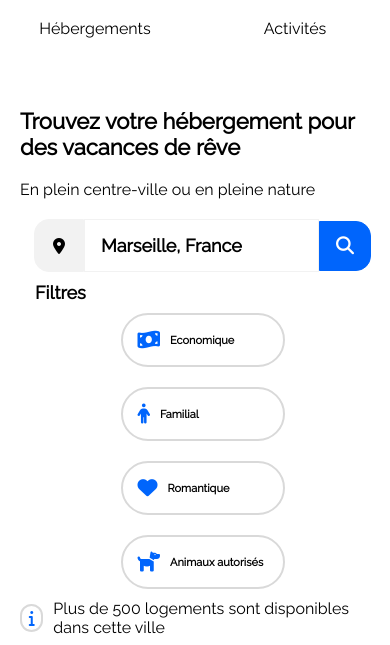
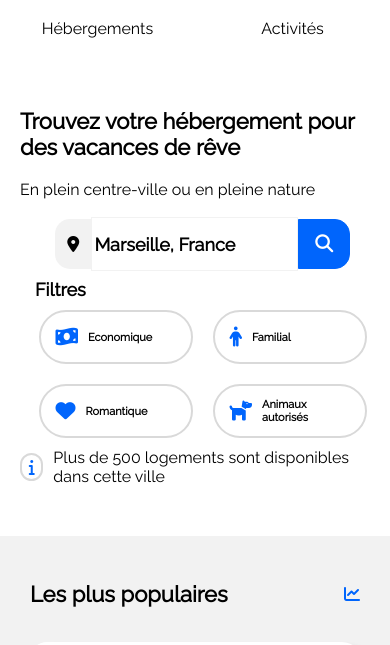
Before and after one commit to MakaoCH/HTML_CSS, a plain HTML site: page index.html in a window 390 px wide. Shown: the part 132-777 px from the top of the page. Drawn offline with Linux system fonts and the light colour scheme.

Commit message:
Média Queries 2

```diff
--- a/CSS/style.css
+++ b/CSS/style.css
@@ -53,13 +53,14 @@ nav
   display: flex;
   align-items: center;
   justify-content: center;
-  width: 200px;
+  width: 50%;
   height: 60px;
 }
 header div
 {
     display: flex;
     flex-direction: row;
+    width: 400px;
 }
 
 .liens-header:hover
@@ -72,9 +73,13 @@ header div
 label
 {
     background-color: #F2F2F2;
-    border: 1px solid #F2F2F2;
     border-radius: 15px 0px 0px 15px;
-    padding:17px 18px 15px 18px;
+    height: 100%;
+    width: 10%;
+    display: flex;
+    justify-content: center;
+    align-items: center;
+    /*padding:17px 18px 15px 18px;*/
 }
 form
 {
@@ -82,16 +87,18 @@ form
     align-items: center;
     margin-top: 20px;
     margin-bottom: 10px;
+    height: 50px;
+    width: 400px;
 
 }
 #Rechercher
 {
     border: 1px solid #F2F2F2;
-    border-radius: 0px 0px 0px 0px;
     font-weight: 700;
     font-size: 18px;
     text-align: left;
-    padding:15px 16px;
+    height: 100%;
+    width: 55%;
 }
 .bouton
 {
@@ -102,7 +109,8 @@ form
     font-weight: 700;
     font-size: 18px;
     text-align: center;
-    padding:15px 16px;
+    height: 100%;
+    width: 35%;
 }
 .loupe
 {
@@ -204,7 +212,7 @@ form
 /*Hébergements à Marseille*/
 #hébergements
 {
-    width: 70%;
+    width: 65%;
     height: 626px;
     background: #F2F2F2;
     border-radius: 20px;
@@ -316,7 +324,7 @@ em
     display: flex;
     flex-direction: column;
     justify-content: space-around;
-    margin-left: 5%;
+
 }
 
 .Populaires img
@@ -347,6 +355,7 @@ em
 .star {
     padding: 5px;
 }
+
 
 /*regroupement*/
 .hebergements-populaires
@@ -433,7 +442,7 @@ footer h2
         flex-direction: row;
     }
     .Populaires {
-        width: 883px;
+        width: 95%;
         height: 278px;
     }
     .hotel-auberge-populaire {
@@ -471,6 +480,7 @@ footer h2
     {
     width: 95%;
     }
+
 }
 /*mobile*/
 @media screen and (max-width: 768px) {
@@ -553,11 +563,13 @@ footer h2
     }
     .détail-filtres {
         font-size: 11px;
-        width: 130px;
+        width: 120px;
+
     }
     .filtres {
         flex-direction: column;
-        align-items:baseline;
+        align-items: flex-start;
+
     }
     .bloc-filtres {
         flex-wrap: wrap;
@@ -577,8 +589,13 @@ footer h2
     form
     {
         justify-content:center;
+        width: 100%;
     }
     nav {
         margin-left: 0px;
-        }
+    }
+    header div
+    {
+        width: 100%;
+    }
 }
```
Also changed, not shown: index.html (+1 -1 lines).
